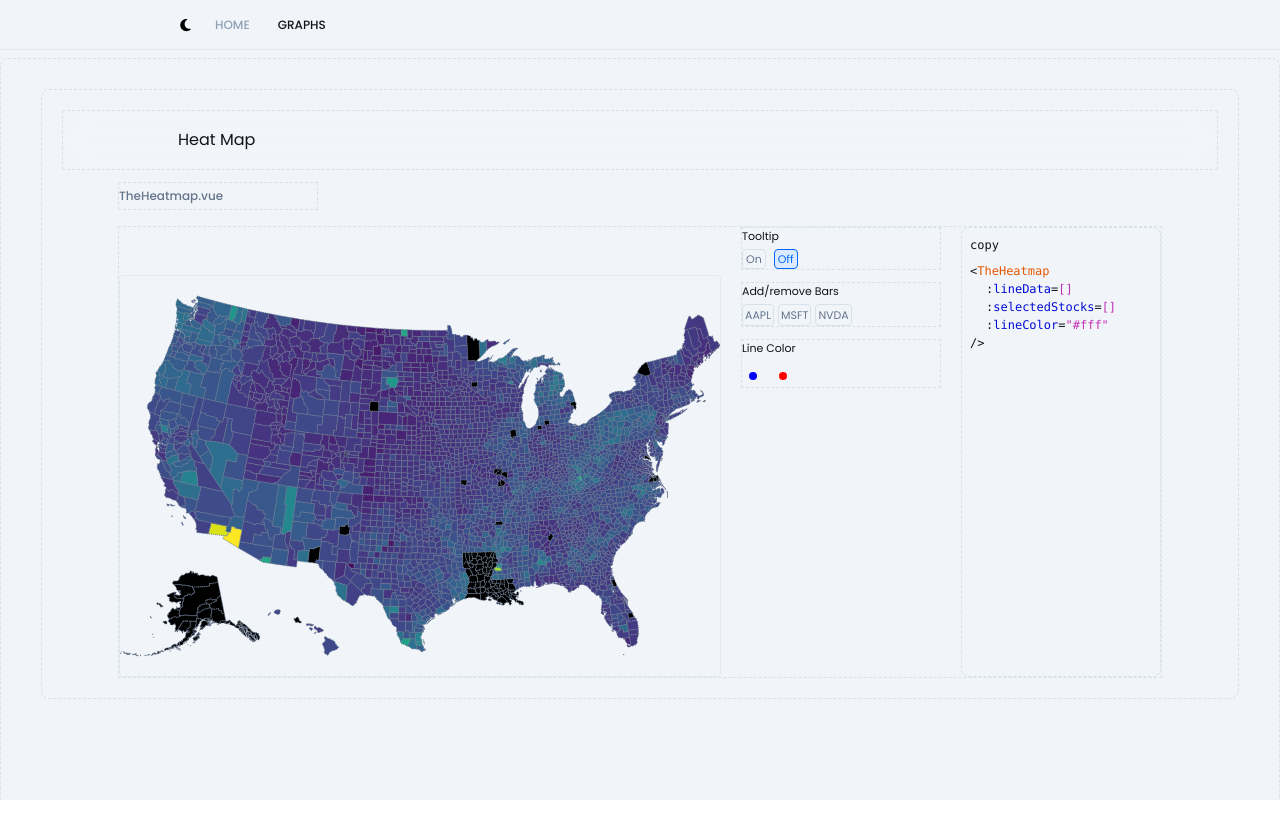
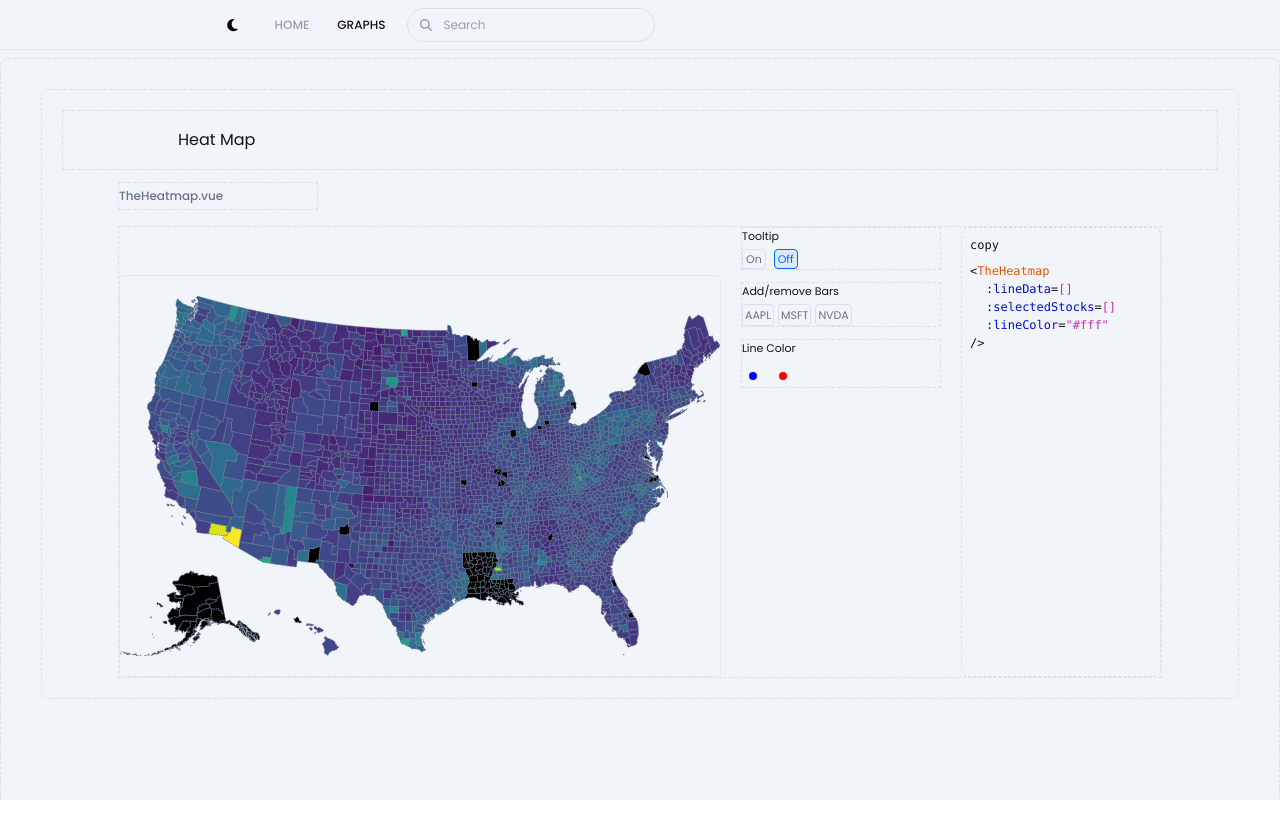
Before and after one commit to rebanovsky/vue-graphs, a Vue app in the folder frontend/: page /graphs in a window 1280 px wide. Shown: the top 838 px of the page. Built offline with nearby package versions, Linux system fonts and the light colour scheme.

Commit message:
small ui changes

```diff
--- a/frontend/src/components/common/navigation/TheNavigation.vue
+++ b/frontend/src/components/common/navigation/TheNavigation.vue
@@ -1,11 +1,11 @@
 <template>
   <div
-    class="content-navigation border-b-[1px] border-b-slate-200 dark:border-b-slate-800 flex text-[12px] px-[8px] w-[100%] h-[50px] overflow-x-auto flex items-center justify-center"
+    class="content-navigation border-b-[1px] border-b-slate-200 dark:border-b-slate-800 flex text-[12px] gap-[12px] w-[100%] h-[50px] overflow-x-auto flex items-center justify-center"
   >
     <div class="theme-toggler side-object flex mx-[8px] items-center">
       <ThemeToggler />
     </div>
-    <div class="nav-items flex gap-[12px] p-[2px] w-[910px]">
+    <div class="nav-items flex gap-[12px] p-[2px]">
       <router-link
         v-for="(i, index) in items"
         :key="index"
@@ -33,17 +33,18 @@
         {{ i.name }}
       </router-link>
     </div>
-    <div class="dummy"></div>
+    <div class="search"><TheSearch /></div>
+    <div class="dummy w-[400px]"></div>
   </div>
 </template>
 
 <script>
+import TheSearch from "@/components/navigation/TheSearch.vue";
 import ThemeToggler from "@/components/widgets/ThemeToggler.vue";
 import { useRoute } from "vue-router";
 
-
 export default {
-  components: { ThemeToggler },
+  components: { ThemeToggler, TheSearch },
   props: {
     items: {
       type: Array,
--- a/frontend/src/components/navigation/TheSearch.vue
+++ b/frontend/src/components/navigation/TheSearch.vue
@@ -17,7 +17,7 @@
       />
       <input
         ref="searchRef"
-        class="dark:placeholder-slate-500 font-light text-[12px] h-[36px] px-[6px] w-[360px] mx-[5px] bg-slate-100 dark:bg-transparent placeholder-slate-400 transition ease"
+        class="dark:placeholder-slate-500 font-light text-[12px] h-[32px] px-[6px] w-[200px] mx-[5px] bg-slate-100 dark:bg-transparent placeholder-slate-400 transition ease"
         placeholder="Search"
         v-model="searchTerm"
         @input="fetchSuggestions"
--- a/frontend/src/components/v-graphs/graphs/TheHeatmap.vue
+++ b/frontend/src/components/v-graphs/graphs/TheHeatmap.vue
@@ -4,7 +4,7 @@
       {{ hoveredName }}
     </div>
     <div class="hovered-value w-[20px] flex items-end" v-if="hoveredValue">
-      {{ hoveredValue }}%
+      {{ hoveredValue }}
     </div>
   </div>
   <div
```
